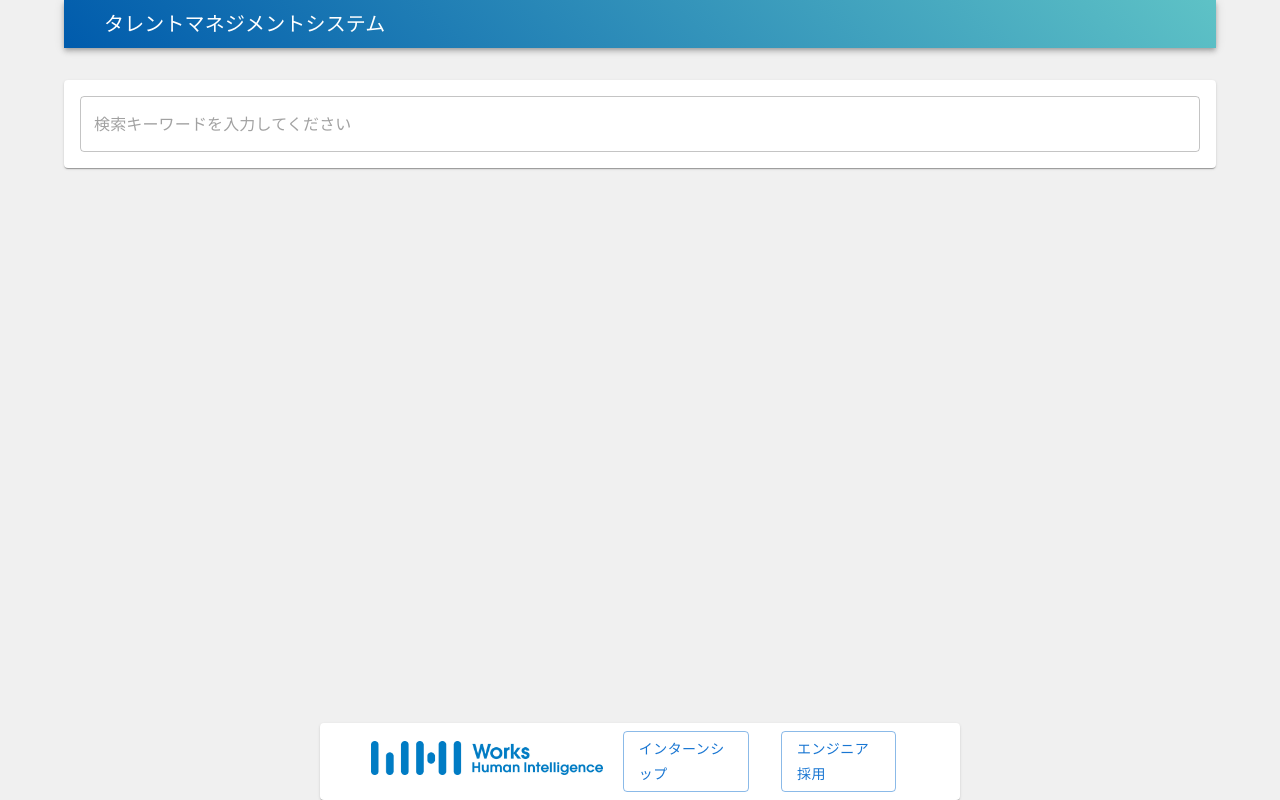
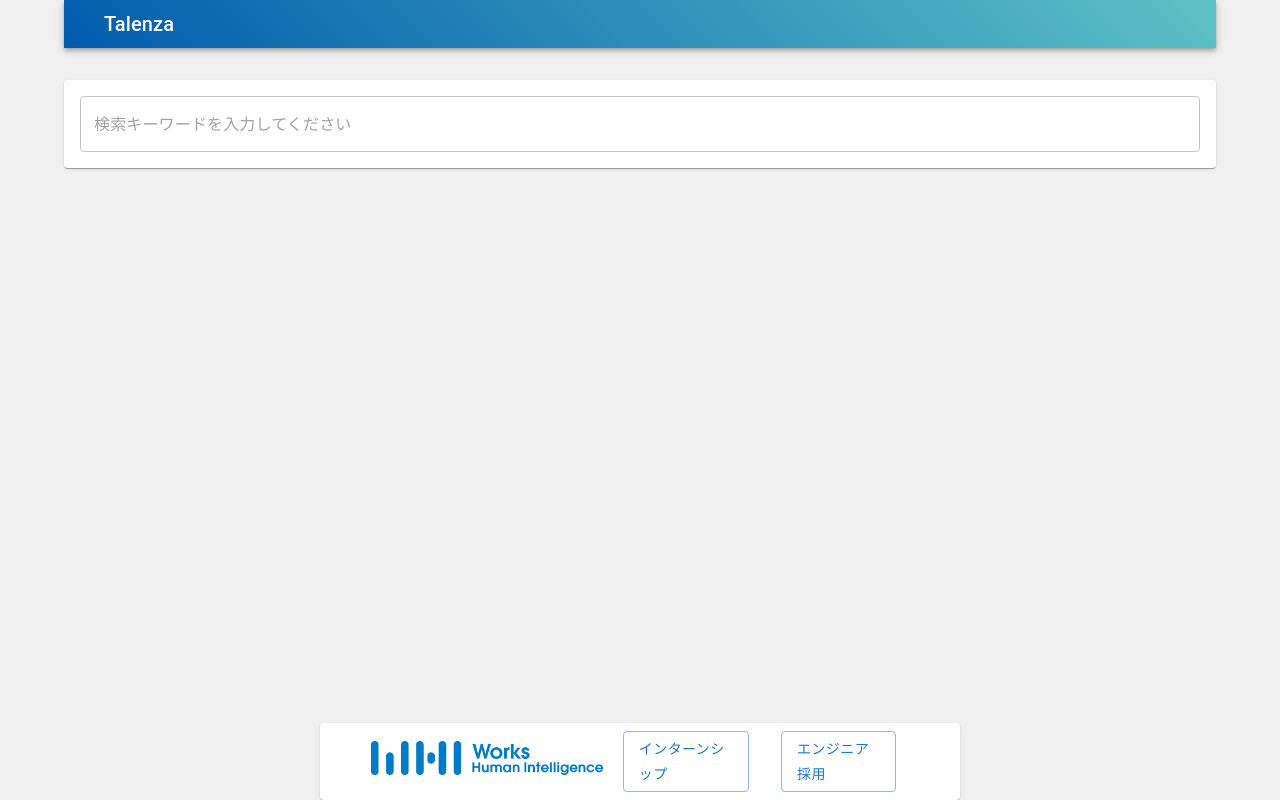
Before and after one commit to Kouta-i5/intern2025-talent-management-app, a Next.js app in the folder frontend/: page / in a window 1280 px wide. Built offline with nearby package versions, Linux system fonts and the light colour scheme; no server answers; some icons are missing; what @mui/material-nextjs, io-ts would draw is missing.

Commit message:
サービス名を「タレントマネジメントシステム」から「Talenza」に変更

```diff
--- a/frontend/src/app/layout.tsx
+++ b/frontend/src/app/layout.tsx
@@ -14,7 +14,7 @@ const geistMono = Geist_Mono({
 });
 
 export const metadata: Metadata = {
-  title: "タレントマネジメントシステム",
+  title: "Talenza",
   description: "シンプルなタレントマネジメントシステム",
 };
 
--- a/frontend/src/components/GlobalContainer.tsx
+++ b/frontend/src/components/GlobalContainer.tsx
@@ -9,7 +9,7 @@ export function GlobalContainer({ children }: { children?: React.ReactNode }) {
       sx={{ display: "flex", flexDirection: "column", minHeight: "100vh" }}
     >
       <header>
-        <GlobalHeader title={"タレントマネジメントシステム"} />
+        <GlobalHeader title={"Talenza"} />
       </header>
 
       <VerticalSpacer height={32} />
```
